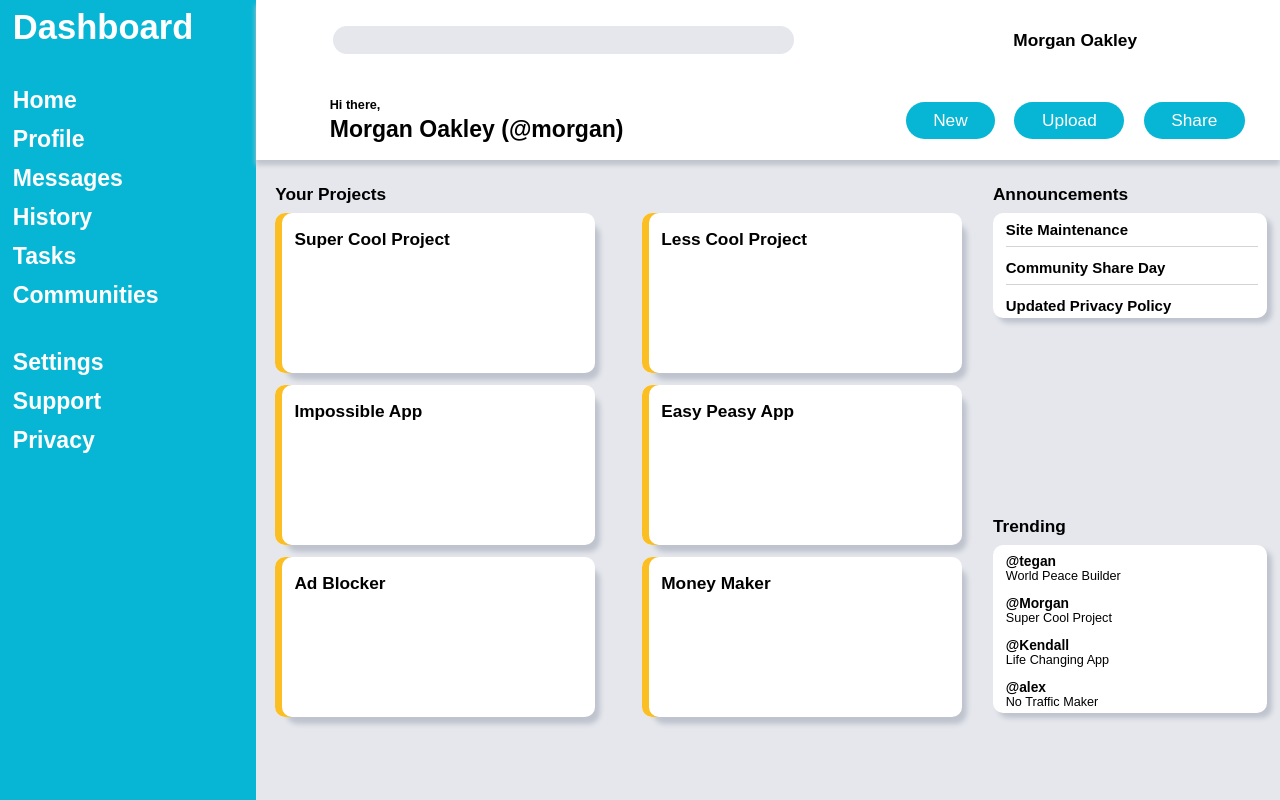
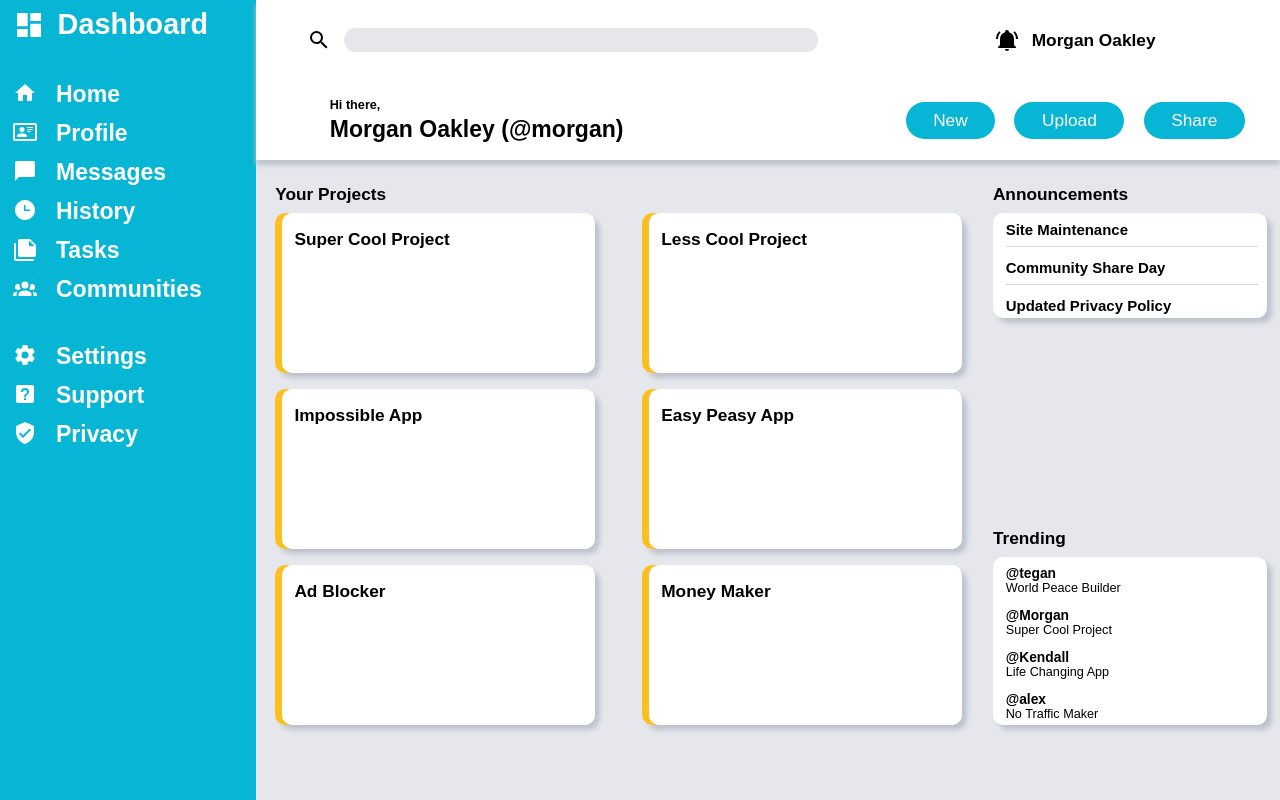
Before and after one commit to Barnaby-1/Admin-Dashboard, a plain HTML site: page index.html in a window 1280 px wide. Drawn offline with Linux system fonts and the light colour scheme.

Commit message:
add svg images

```diff
--- a/index.html
+++ b/index.html
@@ -9,8 +9,11 @@
 <body>
     <header>
         <div id="header-top-half">
-            <input type="text">
-            <h3>Morgan Oakley</h3>
+            <div id="search-bar">
+                <svg xmlns="http://www.w3.org/2000/svg" viewBox="0 0 24 24"><title>magnify</title><path d="M9.5,3A6.5,6.5 0 0,1 16,9.5C16,11.11 15.41,12.59 14.44,13.73L14.71,14H15.5L20.5,19L19,20.5L14,15.5V14.71L13.73,14.44C12.59,15.41 11.11,16 9.5,16A6.5,6.5 0 0,1 3,9.5A6.5,6.5 0 0,1 9.5,3M9.5,5C7,5 5,7 5,9.5C5,12 7,14 9.5,14C12,14 14,12 14,9.5C14,7 12,5 9.5,5Z" /></svg>
+                <input type="text">
+            </div>
+            <h3><svg xmlns="http://www.w3.org/2000/svg" viewBox="0 0 24 24"><title>bell-ring</title><path d="M21,19V20H3V19L5,17V11C5,7.9 7.03,5.17 10,4.29C10,4.19 10,4.1 10,4A2,2 0 0,1 12,2A2,2 0 0,1 14,4C14,4.1 14,4.19 14,4.29C16.97,5.17 19,7.9 19,11V17L21,19M14,21A2,2 0 0,1 12,23A2,2 0 0,1 10,21M19.75,3.19L18.33,4.61C20.04,6.3 21,8.6 21,11H23C23,8.07 21.84,5.25 19.75,3.19M1,11H3C3,8.6 3.96,6.3 5.67,4.61L4.25,3.19C2.16,5.25 1,8.07 1,11Z" /></svg>Morgan Oakley</h3>
         </div>
         <div id="header-bottom-half">
             <div id="name-welcome">
@@ -25,19 +28,22 @@
         </div>
     </header>
     <nav>
-        <h1>Dashboard</h1>
+        <div id="dashboard-title">
+            <svg xmlns="http://www.w3.org/2000/svg" viewBox="0 0 24 24"><title>view-dashboard</title><path d="M13,3V9H21V3M13,21H21V11H13M3,21H11V15H3M3,13H11V3H3V13Z" /></svg>
+            <h1>Dashboard</h1>
+        </div>
         <div id="nav-links">
-            <h3><a href="">Home</a></h3>
-            <h3><a href="">Profile</a></h3>
-            <h3><a href="">Messages</a></h3>
-            <h3><a href="">History</a></h3>
-            <h3><a href="">Tasks</a></h3>
-            <h3><a href="">Communities</a></h3>
+            <h3><svg xmlns="http://www.w3.org/2000/svg" viewBox="0 0 24 24"><title>home</title><path d="M10,20V14H14V20H19V12H22L12,3L2,12H5V20H10Z" /></svg><a href="">Home</a></h3>
+            <h3><svg xmlns="http://www.w3.org/2000/svg" viewBox="0 0 24 24"><title>card-account-details-outline</title><path d="M22,3H2C0.91,3.04 0.04,3.91 0,5V19C0.04,20.09 0.91,20.96 2,21H22C23.09,20.96 23.96,20.09 24,19V5C23.96,3.91 23.09,3.04 22,3M22,19H2V5H22V19M14,17V15.75C14,14.09 10.66,13.25 9,13.25C7.34,13.25 4,14.09 4,15.75V17H14M9,7A2.5,2.5 0 0,0 6.5,9.5A2.5,2.5 0 0,0 9,12A2.5,2.5 0 0,0 11.5,9.5A2.5,2.5 0 0,0 9,7M14,7V8H20V7H14M14,9V10H20V9H14M14,11V12H18V11H14" /></svg><a href="">Profile</a></h3>
+            <h3><svg xmlns="http://www.w3.org/2000/svg" viewBox="0 0 24 24"><title>message</title><path d="M20,2H4A2,2 0 0,0 2,4V22L6,18H20A2,2 0 0,0 22,16V4C22,2.89 21.1,2 20,2Z" /></svg><a href="">Messages</a></h3>
+            <h3><svg xmlns="http://www.w3.org/2000/svg" viewBox="0 0 24 24"><title>clock-time-three</title><path d="M12 2C6.5 2 2 6.5 2 12C2 17.5 6.5 22 12 22C17.5 22 22 17.5 22 12S17.5 2 12 2M17 13H11V7H12.5V11.5H17V13Z" /></svg><a href="">History</a></h3>
+            <h3><svg xmlns="http://www.w3.org/2000/svg" viewBox="0 0 24 24"><title>note-multiple</title><path d="M16,9H21.5L16,3.5V9M7,2H17L23,8V18A2,2 0 0,1 21,20H7C5.89,20 5,19.1 5,18V4A2,2 0 0,1 7,2M3,6V22H21V24H3A2,2 0 0,1 1,22V6H3Z" /></svg><a href="">Tasks</a></h3>
+            <h3><svg xmlns="http://www.w3.org/2000/svg" viewBox="0 0 24 24"><title>account-group</title><path d="M12,5.5A3.5,3.5 0 0,1 15.5,9A3.5,3.5 0 0,1 12,12.5A3.5,3.5 0 0,1 8.5,9A3.5,3.5 0 0,1 12,5.5M5,8C5.56,8 6.08,8.15 6.53,8.42C6.38,9.85 6.8,11.27 7.66,12.38C7.16,13.34 6.16,14 5,14A3,3 0 0,1 2,11A3,3 0 0,1 5,8M19,8A3,3 0 0,1 22,11A3,3 0 0,1 19,14C17.84,14 16.84,13.34 16.34,12.38C17.2,11.27 17.62,9.85 17.47,8.42C17.92,8.15 18.44,8 19,8M5.5,18.25C5.5,16.18 8.41,14.5 12,14.5C15.59,14.5 18.5,16.18 18.5,18.25V20H5.5V18.25M0,20V18.5C0,17.11 1.89,15.94 4.45,15.6C3.86,16.28 3.5,17.22 3.5,18.25V20H0M24,20H20.5V18.25C20.5,17.22 20.14,16.28 19.55,15.6C22.11,15.94 24,17.11 24,18.5V20Z" /></svg><a href="">Communities</a></h3>
         </div>
         <div id="preferences">
-            <h3><a href="">Settings</a></h3>
-            <h3><a href="">Support</a></h3>
-            <h3><a href="">Privacy</a></h3>
+            <h3><svg xmlns="http://www.w3.org/2000/svg" viewBox="0 0 24 24"><title>cog</title><path d="M12,15.5A3.5,3.5 0 0,1 8.5,12A3.5,3.5 0 0,1 12,8.5A3.5,3.5 0 0,1 15.5,12A3.5,3.5 0 0,1 12,15.5M19.43,12.97C19.47,12.65 19.5,12.33 19.5,12C19.5,11.67 19.47,11.34 19.43,11L21.54,9.37C21.73,9.22 21.78,8.95 21.66,8.73L19.66,5.27C19.54,5.05 19.27,4.96 19.05,5.05L16.56,6.05C16.04,5.66 15.5,5.32 14.87,5.07L14.5,2.42C14.46,2.18 14.25,2 14,2H10C9.75,2 9.54,2.18 9.5,2.42L9.13,5.07C8.5,5.32 7.96,5.66 7.44,6.05L4.95,5.05C4.73,4.96 4.46,5.05 4.34,5.27L2.34,8.73C2.21,8.95 2.27,9.22 2.46,9.37L4.57,11C4.53,11.34 4.5,11.67 4.5,12C4.5,12.33 4.53,12.65 4.57,12.97L2.46,14.63C2.27,14.78 2.21,15.05 2.34,15.27L4.34,18.73C4.46,18.95 4.73,19.03 4.95,18.95L7.44,17.94C7.96,18.34 8.5,18.68 9.13,18.93L9.5,21.58C9.54,21.82 9.75,22 10,22H14C14.25,22 14.46,21.82 14.5,21.58L14.87,18.93C15.5,18.67 16.04,18.34 16.56,17.94L19.05,18.95C19.27,19.03 19.54,18.95 19.66,18.73L21.66,15.27C21.78,15.05 21.73,14.78 21.54,14.63L19.43,12.97Z" /></svg><a href="">Settings</a></h3>
+            <h3><svg xmlns="http://www.w3.org/2000/svg" viewBox="0 0 24 24"><title>help-box</title><path d="M11,18H13V16H11V18M12,6A4,4 0 0,0 8,10H10A2,2 0 0,1 12,8A2,2 0 0,1 14,10C14,12 11,11.75 11,15H13C13,12.75 16,12.5 16,10A4,4 0 0,0 12,6M5,3H19A2,2 0 0,1 21,5V19A2,2 0 0,1 19,21H5A2,2 0 0,1 3,19V5A2,2 0 0,1 5,3Z" /></svg><a href="">Support</a></h3>
+            <h3><svg xmlns="http://www.w3.org/2000/svg" viewBox="0 0 24 24"><title>shield-check</title><path d="M10,17L6,13L7.41,11.59L10,14.17L16.59,7.58L18,9M12,1L3,5V11C3,16.55 6.84,21.74 12,23C17.16,21.74 21,16.55 21,11V5L12,1Z" /></svg><a href="">Privacy</a></h3>
         </div>
     </nav>
     <main>
--- a/style.css
+++ b/style.css
@@ -20,7 +20,7 @@ body {
 }
 
 h1 {
-    font-size: 1.5rem;
+    font-size: 1.25rem;
 }
 
 main {
@@ -46,10 +46,8 @@ header {
 }
 
 #header-top-half input {
-    height: 35%;
-    width: 75%;
-    align-self: center;
-    justify-self: center;
+    height: 30%;
+    width: 90%;
     border-radius: 20vw;
     padding-left: 2%;
     background-color: #e5e7ec;
@@ -57,10 +55,25 @@ header {
     font-size: 0.75rem;
 }
 
+#search-bar {
+    display: grid;
+    grid-template-columns: 1fr 7fr;
+    align-items: center;
+    gap: 1vw;
+}
+
+#search-bar svg {
+    justify-self: end;
+}
+
 #header-top-half h3 {
     font-size: 0.75rem;
     justify-self: center;
     align-self: center;
+    display: grid;
+    grid-template-columns: min-content 1fr;
+    align-items: center;
+    gap: 1vw;
 }
 
 #name-welcome {
@@ -105,12 +118,24 @@ nav {
     gap: 5vh;
 }
 
+nav h3 {
+    display: grid;
+    grid-template-columns: repeat(2, min-content);
+    gap: 1.5vw;
+}
+
 nav a {
     text-decoration: none;
     color: #fff;
+    font-size: 1rem;
 }
 
-nav h1 {
+nav #dashboard-title {
+    display: grid;
+    grid-template-columns: repeat(2, min-content);
+    justify-content: start;
+    align-items: center;
+    gap: 1vw;
     padding-top: 1vh;
 }
 
@@ -156,9 +181,9 @@ main {
 }
 
 .project-display-box-shadow {
-    box-shadow: 11px 11px 5px #bec3cd;;
-    height: 19.5vh;
-    width: 24.5vw;
+    box-shadow: var(--grey-box-shadow);
+    height: 20vh;
+    width: 25vw;
     border-radius: 12px;
 }
 
@@ -229,3 +254,18 @@ main {
 .trending-projects p {
     font-size: 0.55rem;
 }
+
+/* images */
+
+nav #dashboard-title svg {
+    height: 4vh;
+}
+
+nav svg {
+    filter: invert(100%) sepia(0%) saturate(7427%) hue-rotate(23deg) brightness(118%) contrast(118%);
+    height: 3vh;
+}
+
+header svg {
+    height: 3vh;
+}
```
